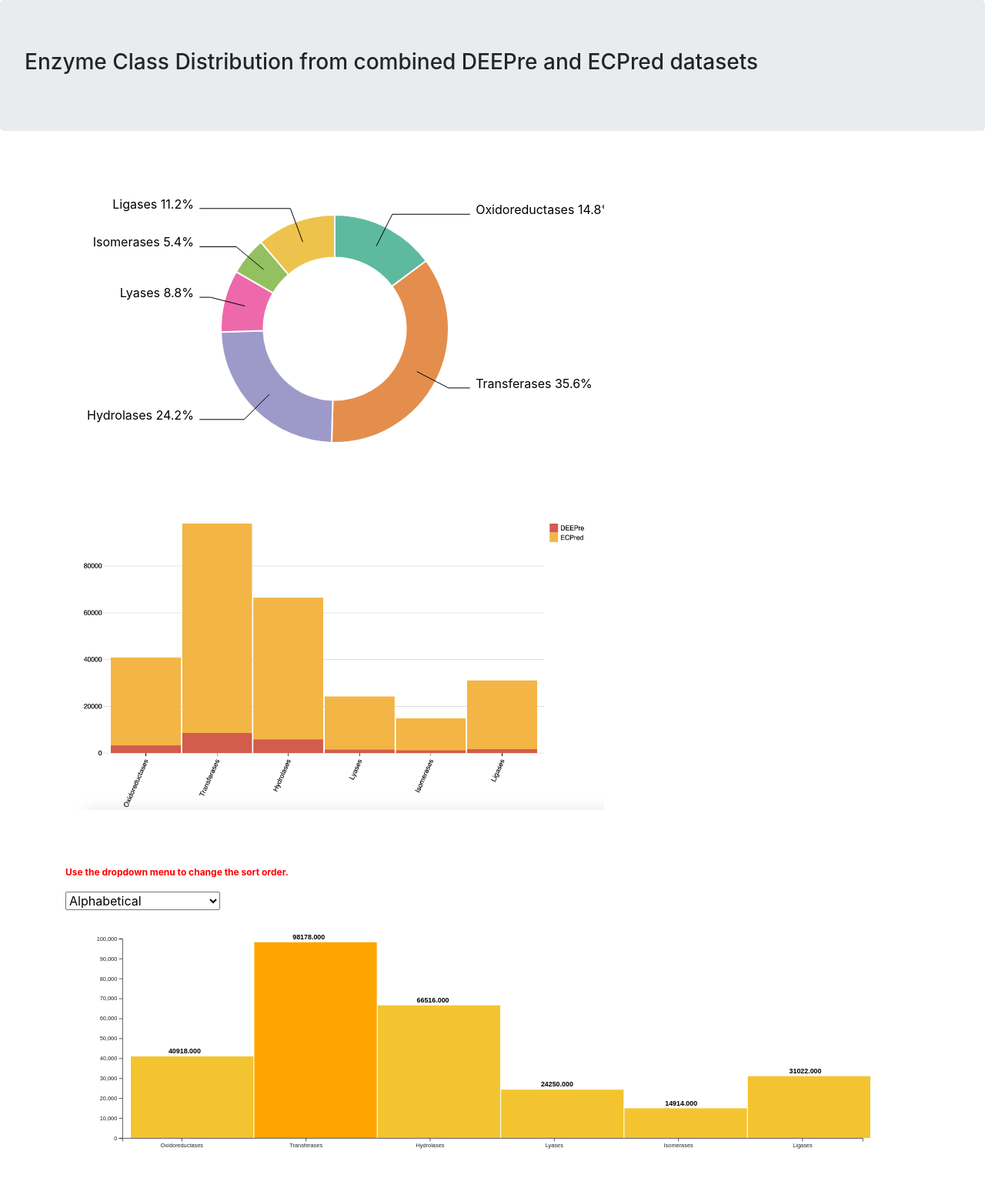
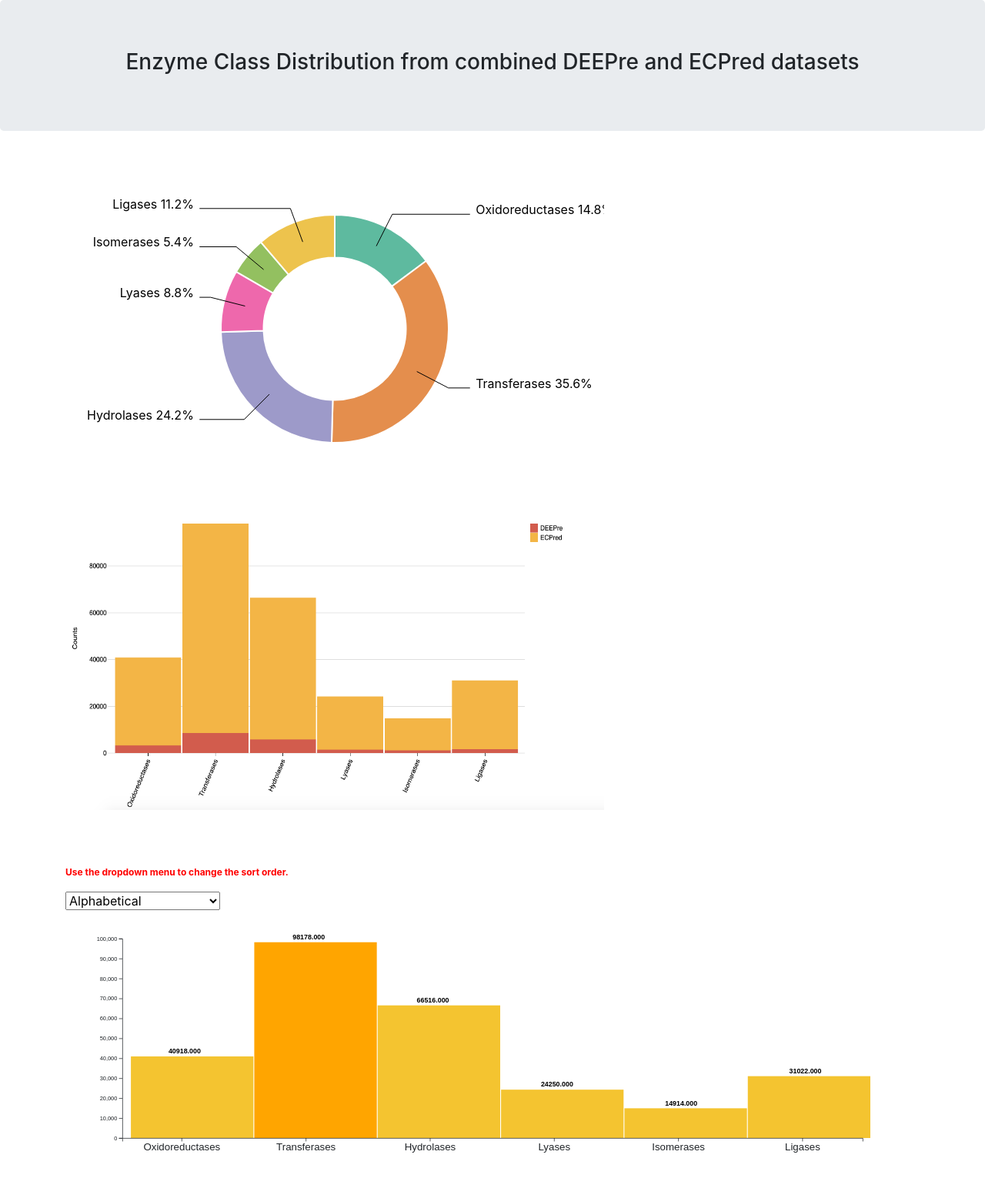
Before and after one commit to mapinto25/flask_protein_capstone, a Flask app: page /visualization in a window 1280 px wide. Shown: the part 56-1608 px from the top of the page at 77% size. Run offline with Flask 2, Linux system fonts and the light colour scheme; some libraries are stand-ins or nearby versions.

Commit message:
viz y labels

```diff
--- a/flask_enzyme/templates/viz.html
+++ b/flask_enzyme/templates/viz.html
@@ -36,7 +36,7 @@
           </div>
       </div>
     </nav>
-    <div class="jumbotron" >
+    <div class="jumbotron text-center" >
       <h3>Enzyme Class Distribution from combined DEEPre and ECPred datasets</h3>
     </div>
     <p style="text-align: center">
@@ -44,7 +44,7 @@
     <div class="container">
       <!-- Create a div where the graph will take place -->
      <div id="piechart_dataviz"></div>
-     <img src="./images/StackedBar.png" width="700" height="400"/>
+     <img src="/static/img/StackedBar.png" width="700" height="400"/>
      <br><br><br><br>
       <div id="selectMe"></div>
       <div id="chartContainer"></div>
@@ -285,7 +285,8 @@ frequency: 31022
     mainG
       .append("g")
       .call(xAxis)
-      .attr("transform", `translate(0, ${innerHeight})`);
+      .attr("transform", `translate(0, ${innerHeight})`)
+      .attr("font-size", "18px");
 
     mainG
       .append("g")
```
Also changed, not shown: flask_enzyme/static/img/StackedBar.png.
